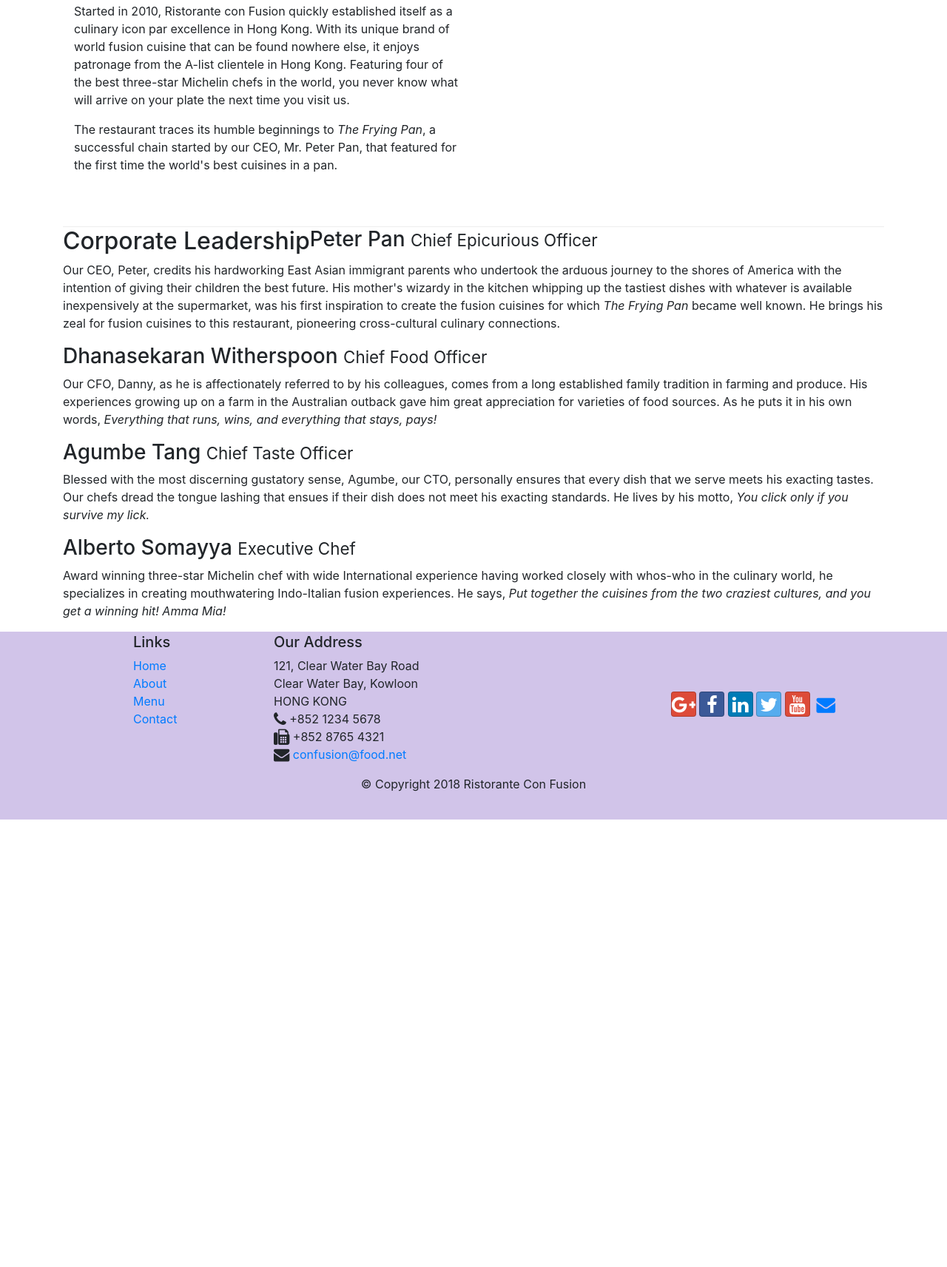
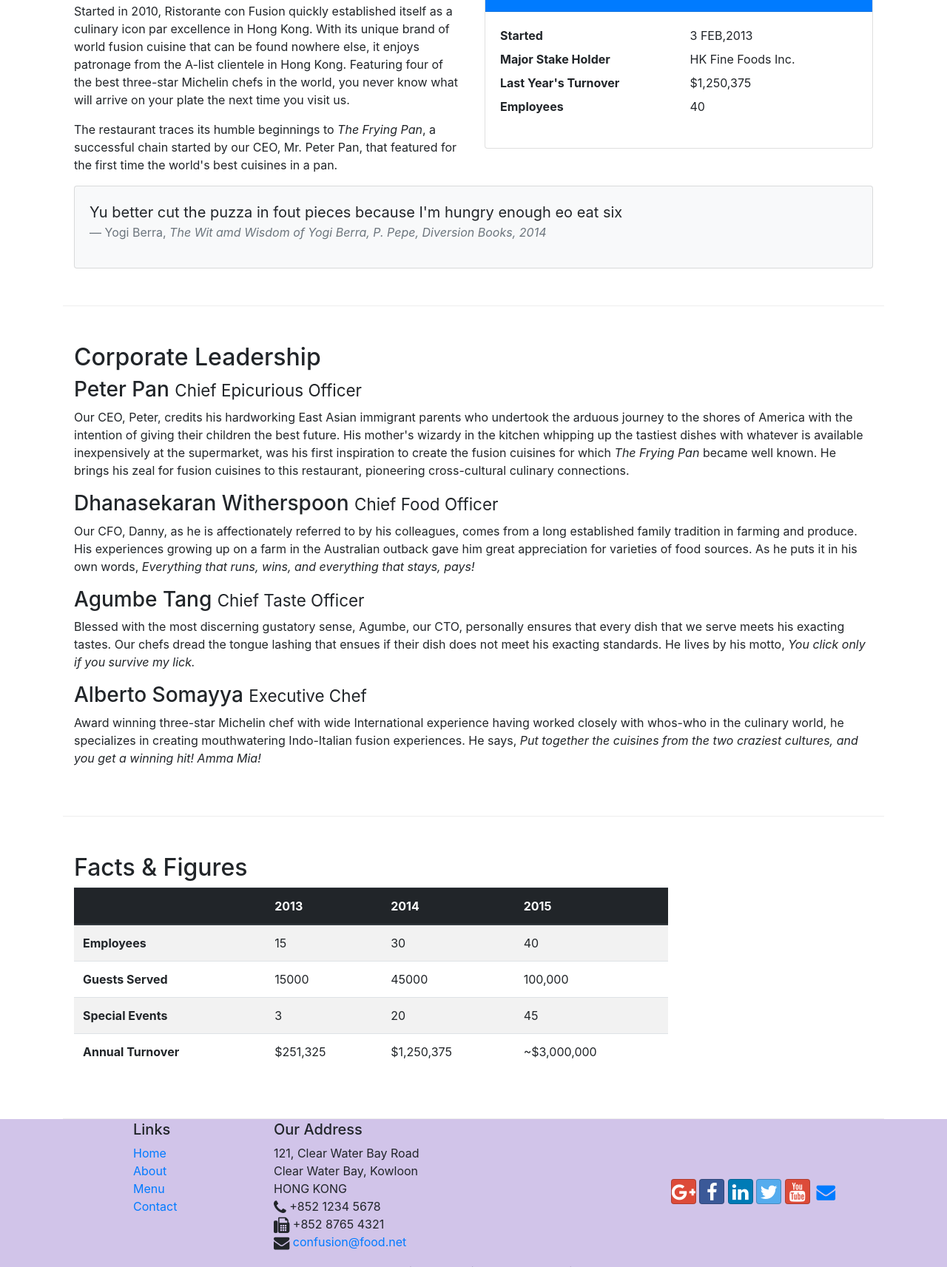
Before and after one commit to zubairsalarzai/BootstrapConFusion, a website: page aboutus.html in a window 1280 px wide. Shown: the part 558-2271 px from the top of the page at 74% size. Before the commit the page ends 1666 px from the top, so only its background shows below. Drawn offline with nearby package versions, Linux system fonts and the light colour scheme.

Commit message:
card and table

```diff
--- a/aboutus.html
+++ b/aboutus.html
@@ -69,16 +69,45 @@
                 <p>Started in 2010, Ristorante con Fusion quickly established itself as a culinary icon par excellence in Hong Kong. With its unique brand of world fusion cuisine that can be found nowhere else, it enjoys patronage from the A-list clientele in Hong Kong.  Featuring four of the best three-star Michelin chefs in the world, you never know what will arrive on your plate the next time you visit us.</p>
                 <p>The restaurant traces its humble beginnings to <em>The Frying Pan</em>, a successful chain started by our CEO, Mr. Peter Pan, that featured for the first time the world's best cuisines in a pan.</p>
             </div>
-            <div>
+            <div class="col-sm">
+                <div class="card">
+                    <h3 class="card-header bg-primary text-white">Facts at a Glance</h3>
+                    <div class="card-body">
+                        <dl class="row">
+                            <dt class="col-6">Started</dt>
+                            <dd class="col-6">3 FEB,2013</dd>
+                            <dt class="col-6">Major Stake Holder</dt>
+                            <dd class="col-6">HK Fine Foods Inc.</dd>
+                            <dt class="col-6">Last Year's Turnover</dt>
+                            <dd class="col-6">$1,250,375</dd>
+                            <dt class="col-6">Employees</dt>
+                            <dd class="col-6">40</dd>
+                        </dl>
+                    </div>
+                </div>
             </div>
+            <div class="col-12">
+                    <div class="card card-body bg-light">
+                        <blockquote class="blockquote">
+
+                            <p class="mb-0">Yu better cut the puzza in fout pieces
+                                 because I'm hungry enough eo eat six</p>
+                        <footer class="blockquote-footer">Yogi Berra,
+                            <cite title="Source Title">The Wit amd Wisdom of
+                                Yogi Berra, P. Pepe, Diversion Books, 2014</cite>
+                        </footer>
+                        </blockquote>
+                    </div>
+            </div>
+
         </div>
 
 
-        <div class ="container">
-            <div class="row">
+        <div class ="row row-content">
+            <div class="col-12">
                 <h2>Corporate Leadership</h2>
                 <h3>Peter Pan <small>Chief Epicurious Officer</small></h3>
-                <p >Our CEO, Peter, credits his hardworking East Asian immigrant parents who undertook the arduous journey to the shores of America with the intention of giving their children the best future. His mother's wizardy in the kitchen whipping up the tastiest dishes with whatever is available inexpensively at the supermarket, was his first inspiration to create the fusion cuisines for which <em>The Frying Pan</em> became well known. He brings his zeal for fusion cuisines to this restaurant, pioneering cross-cultural culinary connections.</p>
+                <p class="d-none d-sm-block">Our CEO, Peter, credits his hardworking East Asian immigrant parents who undertook the arduous journey to the shores of America with the intention of giving their children the best future. His mother's wizardy in the kitchen whipping up the tastiest dishes with whatever is available inexpensively at the supermarket, was his first inspiration to create the fusion cuisines for which <em>The Frying Pan</em> became well known. He brings his zeal for fusion cuisines to this restaurant, pioneering cross-cultural culinary connections.</p>
                 <h3>Dhanasekaran Witherspoon <small>Chief Food Officer</small></h3>
                 <p>Our CFO, Danny, as he is affectionately referred to by his colleagues, comes from a long established family tradition in farming and produce. His experiences growing up on a farm in the Australian outback gave him great appreciation for varieties of food sources. As he puts it in his own words, <em>Everything that runs, wins, and everything that stays, pays!</em></p>
                 <h3>Agumbe Tang <small>Chief Taste Officer</small></h3>
@@ -87,7 +116,50 @@
                 <p>Award winning three-star Michelin chef with wide International experience having worked closely with whos-who in the culinary world, he specializes in creating mouthwatering Indo-Italian fusion experiences. He says, <em>Put together the cuisines from the two craziest cultures, and you get a winning hit! Amma Mia!</em></p>
             </div>
        </div>
-
+            <div class="row row-content">
+                <div class="col-12 col-sm-9">
+                        <h2>Facts &amp; Figures</h2>
+                        <div class="table-responsive">
+                            <table class="table table-striped">
+                                <thead class="thead-dark">
+                                    <tr>
+                                        <th>&nbsp;</th>
+                                        <th>2013</th>
+                                        <th>2014</th>
+                                        <th>2015</th>
+                                    </tr>
+                                </thead>
+                                <tbody>
+                                    <tr>
+                                        <th>Employees</th>
+                                        <td>15</td>
+                                        <td>30</td>
+                                        <td>40</td>
+                                    </tr>
+                                    <tr>
+                                        <th>Guests Served</th>
+                                        <td>15000</td>
+                                        <td>45000</td>
+                                        <td>100,000</td>
+                                    </tr>
+                                    <tr>
+                                        <th>Special Events</th>
+                                        <td>3</td>
+                                        <td>20</td>
+                                        <td>45</td>
+                                    </tr>
+                                    <tr>
+                                        <th>Annual Turnover</th>
+                                        <td>$251,325</td>
+                                        <td>$1,250,375</td>
+                                        <td>~$3,000,000</td>
+                                    </tr>
+                                </tbody>
+                            </table>
+                        </div>
+                </div>
+                <div class="col-12 col-sm-3"></div>
+            </div>
     </div>
 
     <footer class="footer">
```
